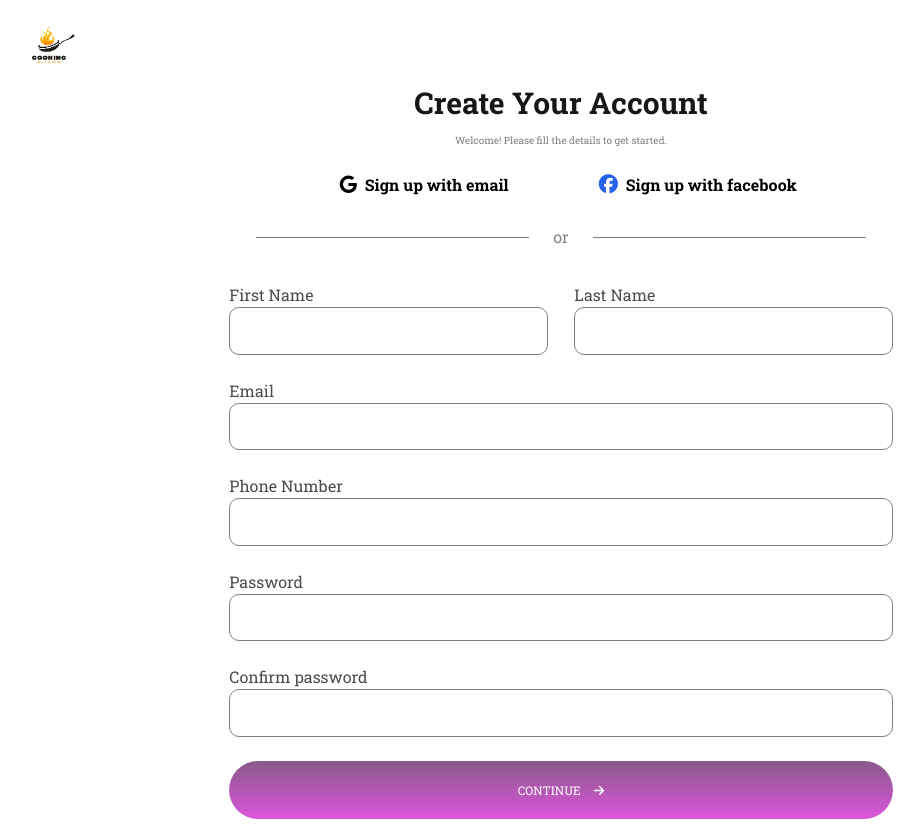
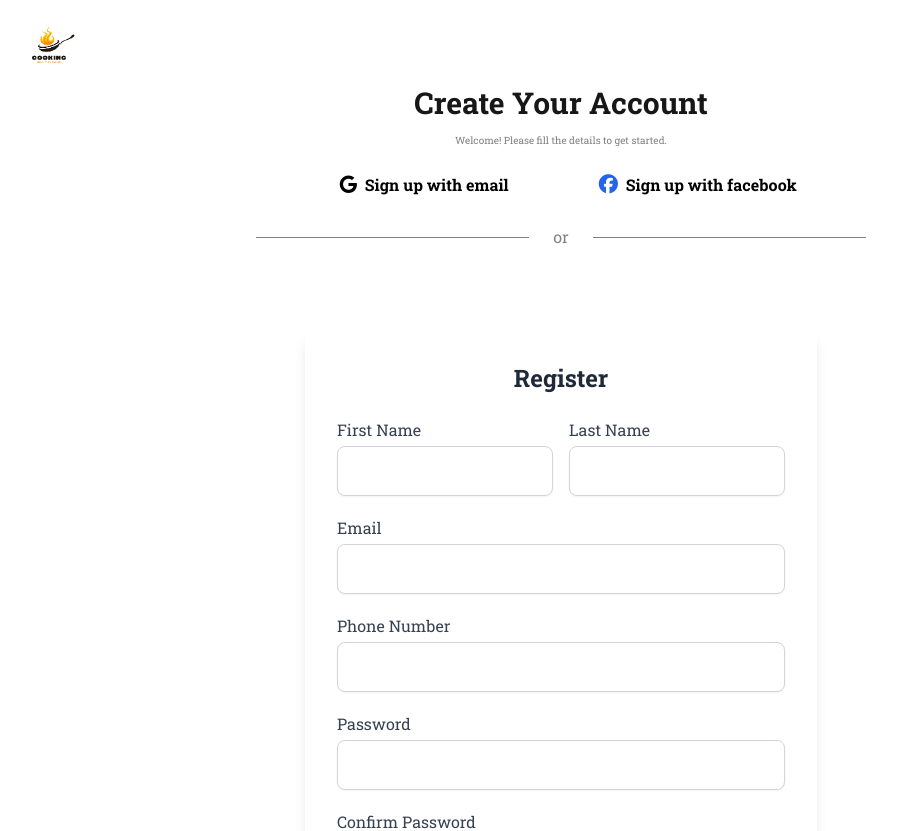
Before and after one commit to AH-2002/Aqaratak, a Next.js app: page /auth/signup in a window 1280 px wide. Shown: the top 831 px of the page, without its empty margins (79-1003 px from the left). Built offline with nearby package versions, Linux system fonts and the light colour scheme.

Commit message:
finished

```diff
--- a/app/auth/signup/Validation.js
+++ b/app/auth/signup/Validation.js
@@ -2,11 +2,12 @@
 import { useRouter } from 'next/navigation';
 import { useState } from 'react';
 
-export default function Validation() {
+export default function Register() {
     const api_URL = "https://realestate.learnock.com/";
     const apiKey = 1234;
-    let router = useRouter();
-    let [formData, setFormData] = useState({
+    const router = useRouter();
+
+    const [formData, setFormData] = useState({
         first_name: "",
         last_name: "",
         email: "",
@@ -14,226 +15,156 @@ export default function Validation() {
         password: "",
         confirmPassword: "",
     });
-    let [errors, setErrors] = useState({});
 
-    let handleChange = (e) => {
-        setFormData({ ...formData, [e.target.name]: e.target.value });
-        setErrors({ ...errors, [e.target.name]: "" });
-        console.log(formData)
-    }
-    let handleSubmit = async (e) => {
+    const [errors, setErrors] = useState({});
+    const [loading, setLoading] = useState(false);
+
+    const handleChange = (e) => {
+        const { name, value } = e.target;
+        setFormData({ ...formData, [name]: value });
+    };
+
+    const validateForm = () => {
+        let errors = {};
+        if (!formData.first_name.trim()) errors.first_name = "First Name is required";
+        if (!formData.last_name.trim()) errors.last_name = "Last Name is required";
+        if (!formData.email.includes("@")) errors.email = "Valid Email is required";
+        if (!formData.phone.match(/^\d{10,15}$/)) errors.phone = "Enter a valid phone number";
+        if (formData.password.length < 6) errors.password = "Password must be at least 6 characters";
+        if (formData.password !== formData.confirmPassword) errors.confirmPassword = "Passwords do not match";
+
+        setErrors(errors);
+        return Object.keys(errors).length === 0;
+    };
+
+    const handleSubmit = async (e) => {
         e.preventDefault();
-        let validationError = {};
+        if (!validateForm()) return;
 
-        if (!formData.first_name.trim()) {
-            validationError.first_name = "First name is required";
-        }
-        if (!formData.last_name.trim()) {
-            validationError.last_name = "Last name is rquired";
-        }
-        if (!formData.email.trim()) {
-            validationError.email = "Email is rquired";
-        } else if (!/\S+@\S+\.\S+/.test(formData.email)) {
-            validationError.email = "Invalid email format";
-        }
-        if (!formData.password.trim()) {
-            validationError.password = "Password is rquired";
-        } else if (formData.password.length < 6) {
-            validationError.password = "Password must be at least 6 characters";
-        }
-        if (!formData.confirmPassword.trim()) {
-            validationError.confirmPassword = "Confirm password is rquired";
-        } else if (formData.confirmPassword !== formData.password) {
-            validationError.confirmPassword = "Password doesn't match"
-        }
-        if (!formData.phone.trim()) {
-            validationError.phone = "Phone number is required";
-        } else if (!/^\+?\d{10,15}$/.test(formData.phone)) {
-            validationError.phone = "Invalid phone number format";
-        }
-
-
-
-        setErrors(validationError);
-        if (Object.keys(validationError).length !== 0) return;
-
-        console.log("Validation passed, sending OTP requests...");
-
+        setLoading(true);
         try {
-            const otpPromiseMail = await fetch(`${api_URL}api/auth/otp_mail`, {
+            const response = await fetch(`${api_URL}api/auth/register`, {
                 method: "POST",
                 headers: {
                     "Content-Type": "application/json",
-                    "Accept": "application/json",
-                    "apiKey": apiKey
+                    "apiKey": apiKey,
                 },
                 body: JSON.stringify({
-                    email: formData.email
-                })
-            })
-            const otpPromisPhone = await fetch(`${api_URL}api/auth/otp_phone`, {
-                method: "POST",
-                headers: {
-                    "Content-Type": "application/json",
-                    "Accept": "application/json",
-                    "apiKey": apiKey
-                },
-                body: JSON.stringify({
-                    phone_number: formData.phone
-                })
-            })
-            const [otpResponseMail, otpResponsePhone] = await Promise.all([otpPromiseMail, otpPromisPhone]);
-            const otpMailJson = await otpResponseMail.json();
-            const otpPhoneJson = await otpResponsePhone.json();
-            console.log("JSON OTP Phone Response:", otpPhoneJson);
-            console.log("JSON OTP mail Response:", otpMailJson);
-            console.log("OTP Phone Response:", otpResponsePhone);
-            console.log("OTP mail Response:", otpResponseMail);
+                    first_name: formData.first_name,
+                    last_name: formData.last_name,
+                    email: formData.email,
+                    phone: formData.phone,
+                    password: formData.password,
+                    password_confirmation:formData.confirmPassword
+                }),
+            });
 
-
-            if (otpMailJson.message === "OTP sent successfully" && otpResponseMail.status === 200 && otpPhoneJson.message.includes("SMS sent successfully") && otpResponsePhone.status === 200) {
-                localStorage.setItem("user_data", formData);
-                router.push("verification");
+            const data = await response.json();
+            console.log(data);
+            if (response.ok) {
+                alert("Registration Successful!");
+                router.push("/auth/signin");
+            } else {
+                setErrors({ general: data.message || "Registration failed. Try again." });
+            }
+        } catch (error) {
+            setErrors({ general: "Validation error. Please try again later." });
+        } finally {
+            setLoading(false);
         }
 
-            else {
-                setErrors({ general: json_registerResponse.message });
-            }
-
-        } catch (error) {
-            console.error("Error submitting form:", error);
-            setErrors({ general: "Something went wrong. Please try again." });
-        }
     };
 
+    return (
+        <div className="flex justify-center items-center min-h-screen">
+            <div className="w-full max-w-lg p-8 bg-white shadow-lg rounded-lg">
+                <h2 className="text-2xl font-semibold text-center text-gray-800 mb-6">Register</h2>
 
-    return (
-        <div
-            className="rounded-lg bg-white p-6 shadow-4 dark:bg-surface-dark"
-            style={{ background: 'transparent', width: '65%', margin: 'auto' }}>
-            <form className='signup-form' onSubmit={handleSubmit}>
-                {errors.general && (
-                    <div className="bg-red-500 text-white p-3 rounded mb-4">
-                        {errors.general}
-                    </div>
-                )}                <div className="flex justify-between mb-6">
-                    <div className="relative w-[48%]">
-                        <label htmlFor="first_name" className="block text-gray-700 font-medium">
-                            First Name
-                        </label>
+                {errors.general && <div className="bg-red-500 text-white p-3 rounded mb-4">{errors.general}</div>}
+
+                <form onSubmit={handleSubmit} className="space-y-5">
+                    <div className="flex gap-4">
+                        <div className="w-1/2">
+                            <label className="block text-gray-700 font-medium mb-1">First Name</label>
                             <input
                                 type="text"
-                            className="peer block min-h-[auto] w-full rounded border-0 bg-transparent px-3 py-[0.32rem] leading-[1.6] outline-none dark:text-white dark:placeholder:text-neutral-300 dark:autofill:shadow-autofill dark:peer-focus:text-primary"
-                            id="exampleInput123"
-                            aria-describedby="emailHelp123"
-                            name='first_name'
+                                name="first_name"
                                 value={formData.first_name}
                                 onChange={handleChange}
+                                className="w-full p-3 border border-gray-300 rounded-lg shadow-sm focus:border-purple-500 focus:ring-2 focus:ring-purple-300 outline-none"
                             />
-
-                        {errors.first_name && <p className='text-red-500 text-sm mt-1'>{errors.first_name}</p>}
-
+                            {errors.first_name && <p className="text-red-500 text-sm mt-1">{errors.first_name}</p>}
+                        </div>
+                        <div className="w-1/2">
+                            <label className="block text-gray-700 font-medium mb-1">Last Name</label>
+                            <input
+                                type="text"
+                                name="last_name"
+                                value={formData.last_name}
+                                onChange={handleChange}
+                                className="w-full p-3 border border-gray-300 rounded-lg shadow-sm focus:border-purple-500 focus:ring-2 focus:ring-purple-300 outline-none"
+                            />
+                            {errors.last_name && <p className="text-red-500 text-sm mt-1">{errors.last_name}</p>}
+                        </div>
                     </div>
 
-                    <div className="relative w-[48%]">
-                        <label htmlFor="last_name" className="block text-gray-700 font-medium">
-                            Last Name
-                        </label>
+                    <div>
+                        <label className="block text-gray-700 font-medium mb-1">Email</label>
                         <input
-                            type="text"
-                            className="peer block min-h-[auto] w-full rounded border-0 bg-transparent px-3 py-[0.32rem] leading-[1.6] outline-none dark:text-white dark:placeholder:text-neutral-300 dark:autofill:shadow-autofill dark:peer-focus:text-primary"
-                            id="exampleInput123"
-                            aria-describedby="emailHelp123"
-                            name='last_name'
-                            value={formData.last_name}
+                            type="email"
+                            name="email"
+                            value={formData.email}
                             onChange={handleChange}
+                            className="w-full p-3 border border-gray-300 rounded-lg shadow-sm focus:border-purple-500 focus:ring-2 focus:ring-purple-300 outline-none"
                         />
-                        {errors.last_name && <p className='text-red-500 text-sm mt-1'>{errors.last_name}</p>}
-
+                        {errors.email && <p className="text-red-500 text-sm mt-1">{errors.email}</p>}
                     </div>
 
-                </div>
-
-
-                <div className="relative mb-6" data-twe-input-wrapper-init>
-                    <label htmlFor="email" className="block text-gray-700 font-medium">
-                        Email
-                    </label>
-                    <input
-                        type="email"
-                        className="peer block min-h-[auto] w-full rounded border-0 bg-transparent px-3 py-[0.32rem] leading-[1.6] outline-none dark:text-white dark:placeholder:text-neutral-300 dark:autofill:shadow-autofill dark:peer-focus:text-primary"
-                        id="exampleInput125"
-                        name='email'
-                        value={formData.email}
-                        onChange={handleChange}
-                    />
-                    {errors.email && <p className='text-red-500 text-sm mt-1'>{errors.email}</p>}
-
-                </div>
-                <div className="relative mb-6" data-twe-input-wrapper-init>
-                    <label htmlFor="phone_number" className="block text-gray-700 font-medium">
-                        Phone Number
-                    </label>
+                    <div>
+                        <label className="block text-gray-700 font-medium mb-1">Phone Number</label>
                         <input
                             type="tel"
-                        pattern="^\+?\d{10,15}$"
-                        className="peer block w-full rounded border-0 bg-transparent px-3 py-[0.32rem] leading-[1.6] outline-none"
                             name="phone"
                             value={formData.phone}
                             onChange={handleChange}
+                            className="w-full p-3 border border-gray-300 rounded-lg shadow-sm focus:border-purple-500 focus:ring-2 focus:ring-purple-300 outline-none"
                         />
-
-
-                    {errors.phone && <p className='text-red-500 text-sm mt-1'>{errors.phone}</p>}
-
+                        {errors.phone && <p className="text-red-500 text-sm mt-1">{errors.phone}</p>}
                     </div>
 
-                <div className="relative mb-6" data-twe-input-wrapper-init>
-                    <label htmlFor="password" className="block text-gray-700 font-medium">
-                        Password
-                    </label>
+                    <div>
+                        <label className="block text-gray-700 font-medium mb-1">Password</label>
                         <input
                             type="password"
-                        className="peer block min-h-[auto] w-full rounded border-0 bg-transparent px-3 py-[0.32rem] leading-[1.6] outline-none dark:text-white dark:placeholder:text-neutral-300 dark:autofill:shadow-autofill dark:peer-focus:text-primary"
-                        id="exampleInput126"
-                        name='password'
+                            name="password"
                             value={formData.password}
                             onChange={handleChange}
-
+                            className="w-full p-3 border border-gray-300 rounded-lg shadow-sm focus:border-purple-500 focus:ring-2 focus:ring-purple-300 outline-none"
                         />
-
-                    {errors.password && <p className='text-red-500 text-sm mt-1'>{errors.password}</p>}
-
+                        {errors.password && <p className="text-red-500 text-sm mt-1">{errors.password}</p>}
                     </div>
 
-                <div className="relative mb-6" data-twe-input-wrapper-init>
-                    <label htmlFor="confirmPassword" className="block text-gray-700 font-medium">
-                        Confirm password
-                    </label>
+                    <div>
+                        <label className="block text-gray-700 font-medium mb-1">Confirm Password</label>
                         <input
                             type="password"
-                        className="peer block min-h-[auto] w-full rounded border-0 bg-transparent px-3 py-[0.32rem] leading-[1.6] outline-none dark:text-white dark:placeholder:text-neutral-300 dark:autofill:shadow-autofill dark:peer-focus:text-primary"
-                        id="exampleInput127"
-                        name='confirmPassword'
+                            name="confirmPassword"
                             value={formData.confirmPassword}
                             onChange={handleChange}
-
+                            className="w-full p-3 border border-gray-300 rounded-lg shadow-sm focus:border-purple-500 focus:ring-2 focus:ring-purple-300 outline-none"
                         />
-
-                    {errors.confirmPassword && <p className='text-red-500 text-sm mt-1'>{errors.confirmPassword}</p>}
-
+                        {errors.confirmPassword && <p className="text-red-500 text-sm mt-1">{errors.confirmPassword}</p>}
                     </div>
-
 
                     <button
                         type="submit"
-                    className="inline-block w-full rounded bg-primary px-6 pb-2 pt-2.5 text-xs font-medium uppercase leading-normal text-white shadow-primary-3 transition duration-150 ease-in-out hover:bg-primary-accent-300 hover:shadow-primary-2 focus:bg-primary-accent-300 focus:shadow-primary-2 focus:outline-none focus:ring-0 active:bg-primary-600 active:shadow-primary-2 dark:shadow-black/30 dark:hover:shadow-dark-strong dark:focus:shadow-dark-strong dark:active:shadow-dark-strong"
-                    data-twe-ripple-init
-                    data-twe-ripple-color="light"
-                    style={{ background: 'linear-gradient(to bottom, rgba(75, 2, 75, 0.655), rgba(213, 56, 213, 0.852))', color: 'white', padding: '20px', borderRadius: '30px' }}>
-                    Continue <span style={{ marginLeft: '10px' }}><i class="fa fa-arrow-right"></i></span>
+                        className="w-full bg-gradient-to-r from-purple-500 to-pink-500 text-white font-medium py-3 rounded-lg shadow-lg hover:opacity-90 transition-all"
+                        disabled={loading}
+                    >
+                        {loading ? "Registering..." : "Continue"}
                     </button>
                 </form>
             </div>
-    )
+        </div>
+    );
 }
--- a/app/site/home/page.js
+++ b/app/site/home/page.js
@@ -8,7 +8,6 @@ import Navbar from "../Navbar";
 import Footer from "../Footer";
 import { useEffect, useState } from "react";
 export default function Home() {
-    console.log("homeeeeeeeeeeee")
     const [token, setToken] = useState(null);
     useEffect(() => {
         if (typeof window !== "undefined") {
```
Also changed, not shown: app/site/home/Rent.js (+22 -13 lines). Lines whose indentation alone changed are shown as unchanged.
